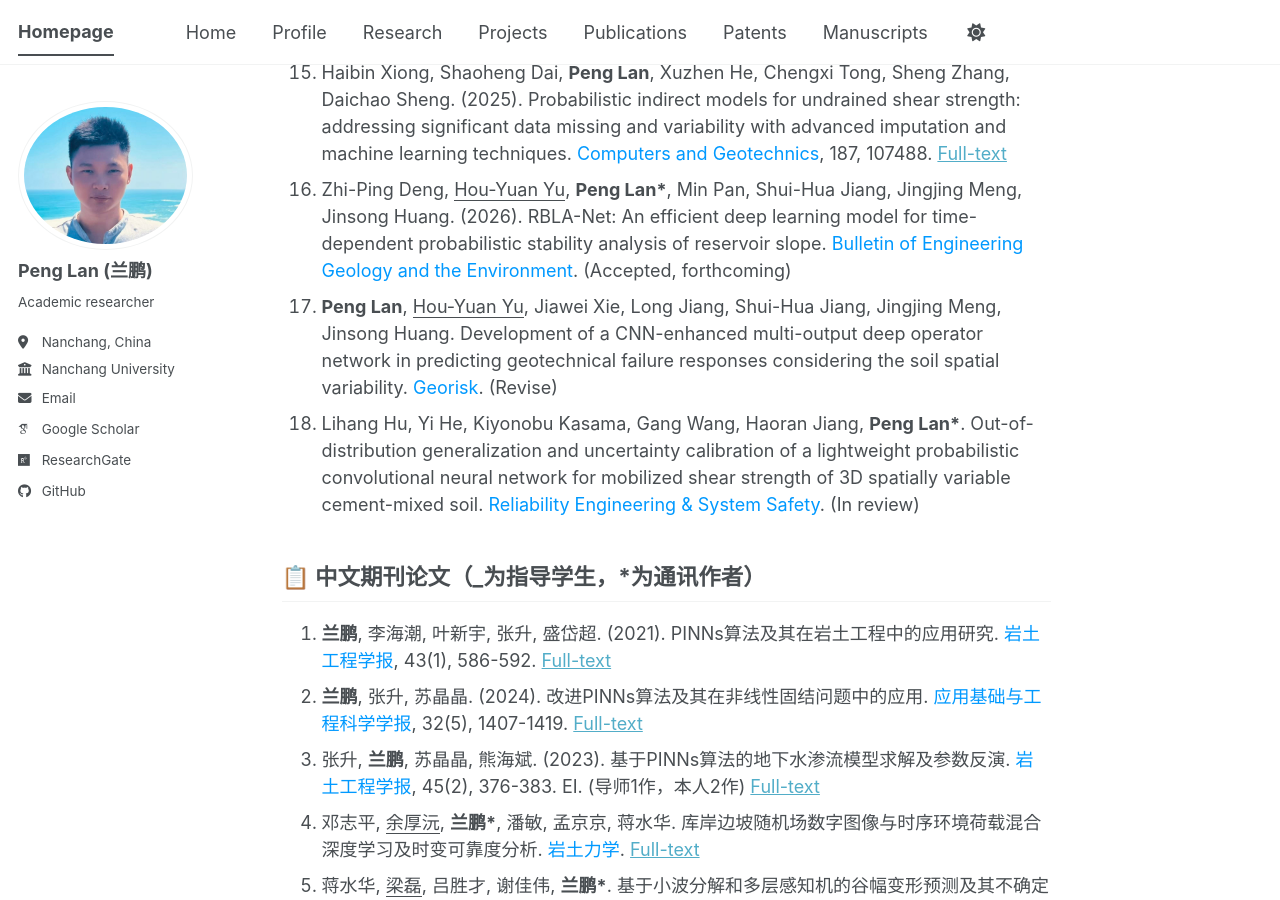
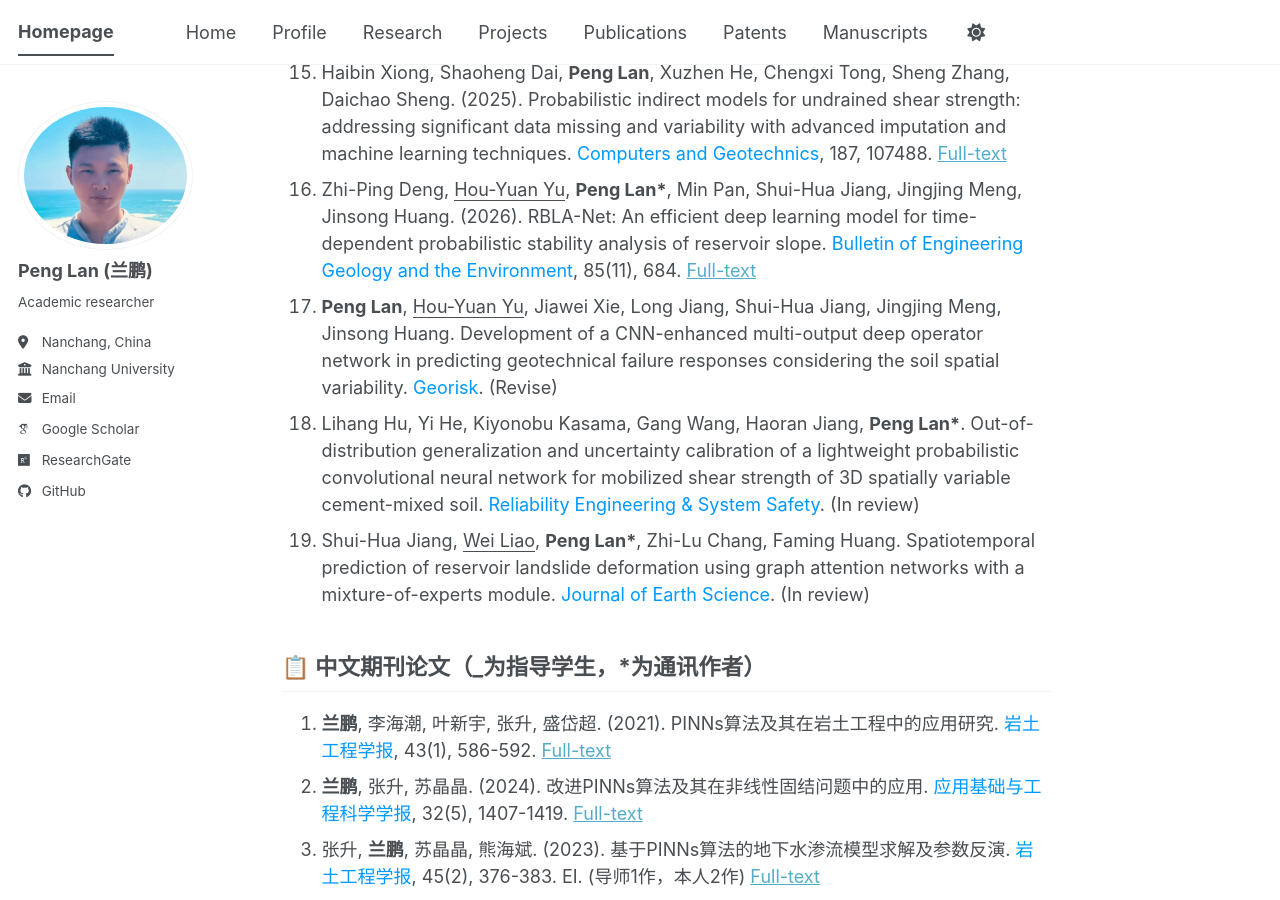
Before and after one commit to LanPeng-94/LanPeng-94.github.io, a Jekyll site: the page built from _pages/about.md, in a window 1280 px wide and 900 px high, scrolled down 3487 px. Built offline with Jekyll 4.4.1, drawn with Linux system fonts in a browser that asks for light colours; some web fonts are replaced; a script bundle is joined from its source files by our own code; library files that are not in the unit come from our copies.

Commit message:
Update publication records

```diff
--- a/_pages/about.md
+++ b/_pages/about.md
@@ -76,9 +76,10 @@ redirect_from:
 13. Shui-Hua Jiang, <u>Hong-Hu Jie</u>, Jiawei Xie, Jianhong Wan, **Peng Lan**, Jinsong Huang. (2026). Bayesian autocorrelation model selection and parameter identification using time-series monitoring data of pore water pressure of the slope under rainfall. <font color="#0099ff">Acta Geotechnica</font>. [Full-text](https://doi.org/10.1007/s11440-026-03012-7)
 14. Ning Tian, Jian Chen, Ningxi Zhou, **Peng Lan**, Jinsong Huang. (2024). Simplified reliability assessment approach for tunnel structures considering the effects of adjacent excavation and soil uncertainty. <font color="#0099ff">Structures</font>, 58, 105514. [Full-text](https://doi.org/10.1016/j.istruc.2023.105514)
 15. Haibin Xiong, Shaoheng Dai, **Peng Lan**, Xuzhen He, Chengxi Tong, Sheng Zhang, Daichao Sheng. (2025). Probabilistic indirect models for undrained shear strength: addressing significant data missing and variability with advanced imputation and machine learning techniques. <font color="#0099ff">Computers and Geotechnics</font>, 187, 107488. [Full-text](https://doi.org/10.1016/j.compgeo.2025.107488)
-16. Zhi-Ping Deng, <u>Hou-Yuan Yu</u>, **Peng Lan\***, Min Pan, Shui-Hua Jiang, Jingjing Meng, Jinsong Huang. (2026). RBLA-Net: An efficient deep learning model for time-dependent probabilistic stability analysis of reservoir slope. <font color="#0099ff">Bulletin of Engineering Geology and the Environment</font>.  (Accepted, forthcoming)
+16. Zhi-Ping Deng, <u>Hou-Yuan Yu</u>, **Peng Lan\***, Min Pan, Shui-Hua Jiang, Jingjing Meng, Jinsong Huang. (2026). RBLA-Net: An efficient deep learning model for time-dependent probabilistic stability analysis of reservoir slope. <font color="#0099ff">Bulletin of Engineering Geology and the Environment</font>, 85(11), 684. [Full-text](https://doi.org/10.1007/s10064-026-05343-x)
 17. **Peng Lan**, <u>Hou-Yuan Yu</u>, Jiawei Xie, Long Jiang, Shui-Hua Jiang, Jingjing Meng, Jinsong Huang. Development of a CNN-enhanced multi-output deep operator network in predicting geotechnical failure responses considering the soil spatial variability. <font color="#0099ff">Georisk</font>.  (Revise)
 18. Lihang Hu, Yi He, Kiyonobu Kasama, Gang Wang, Haoran Jiang, **Peng Lan\***. Out-of-distribution generalization and uncertainty calibration of a lightweight probabilistic convolutional neural network for mobilized shear strength of 3D spatially variable cement-mixed soil. <font color="#0099ff">Reliability Engineering & System Safety</font>.  (In review)
+19. Shui-Hua Jiang, <u>Wei Liao</u>, **Peng Lan\***, Zhi-Lu Chang, Faming Huang. Spatiotemporal prediction of reservoir landslide deformation using graph attention networks with a mixture-of-experts module. <font color="#0099ff">Journal of Earth Science</font>.  (In review)
 
 
 
```
